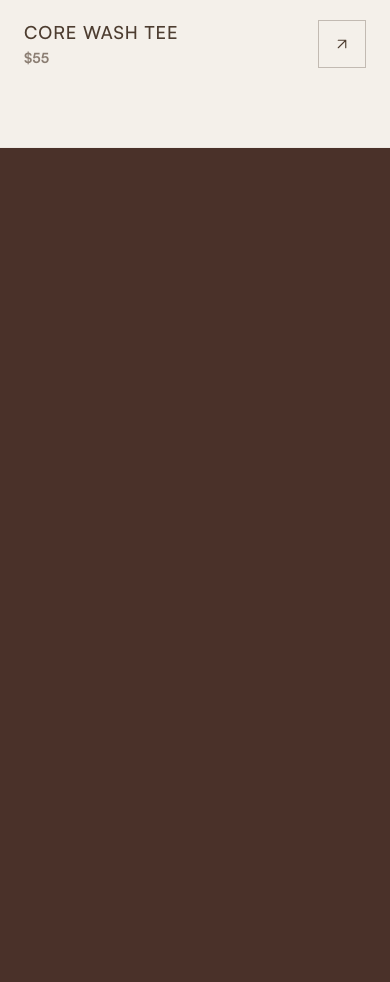
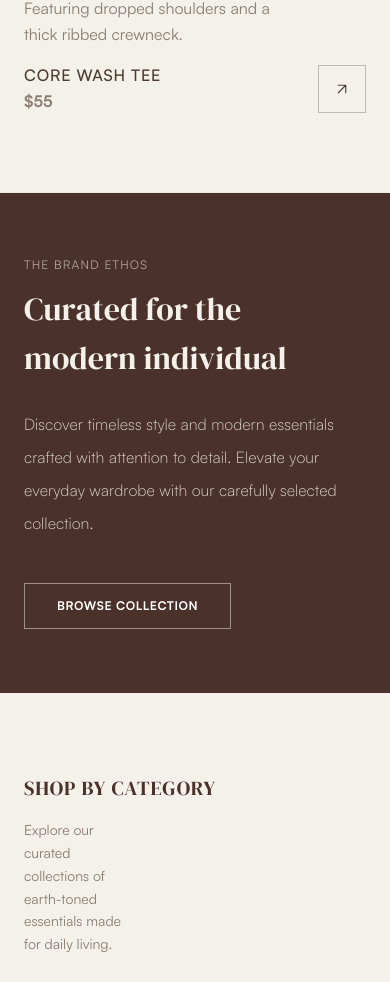
Before and after one commit to jeff-nwadi/prince_closet, a Next.js app: page / in a window 390 px wide. Shown: the part 1015-1997 px from the top of the page. Built offline with nearby package versions, Linux system fonts and the light colour scheme.

Commit message:
feat: implement landing page components including hero carousel, about section, and layout navigation

```diff
--- a/app/page.tsx
+++ b/app/page.tsx
@@ -3,6 +3,7 @@
 import { useEffect } from 'react';
 import Hero from '@/components/landingpage/hero/Hero';
 import About from '@/components/landingpage/about/About';
+import Category from '@/components/landingpage/category/Category';
 
 export default function Home() {
   useEffect(() => {
@@ -44,6 +45,7 @@ export default function Home() {
     <main className="w-full min-h-screen bg-[#f4f0ea]">
       <Hero />
       <About/>
+      <Category />
     </main>
   );
 }
--- a/components/landingpage/Header/Navbar.tsx
+++ b/components/landingpage/Header/Navbar.tsx
@@ -1,6 +1,6 @@
 'use client';
 import Link from 'next/link';
-import { useState } from 'react';
+import { useState, useEffect } from 'react';
 import { motion, AnimatePresence } from 'framer-motion';
 import { useTranslation } from 'react-i18next';
 import '@/i18n';
@@ -11,10 +11,21 @@ import Nav from './Nav/Nav';
 export default function Header() {
 
     const [isActive, setIsActive] = useState(false);
+    const [isScrolled, setIsScrolled] = useState(false);
     const { t } = useTranslation();
 
+    useEffect(() => {
+        const handleScroll = () => {
+            setIsScrolled(window.scrollY > 20);
+        };
+        // Run once on mount in case the page is already scrolled
+        handleScroll();
+        window.addEventListener('scroll', handleScroll);
+        return () => window.removeEventListener('scroll', handleScroll);
+    }, []);
+
     return (
-        <div className="fixed w-full box-border bg-[#f4f0ea] p-[20px] sm:p-[30px] z-50">
+        <div className={`fixed w-full box-border bg-[#f4f0ea] py-8 px-3 lg:px-16 z-50 border-b transition-colors duration-300 ${isScrolled ? 'border-[#4A3129]' : 'border-transparent'}`}>
             <div className="flex justify-center text-[12px] sm:text-[15px] font-normal relative">
                 <Link href="/" className="absolute left-0 no-underline text-[#4A3129] heading text-[18px] md:text-[24px]">{t('brandName')}</Link>
                 <div onClick={() => {setIsActive(!isActive)}} className="flex items-center justify-center gap-2 cursor-pointer">
--- a/components/landingpage/about/About.tsx
+++ b/components/landingpage/about/About.tsx
@@ -2,25 +2,35 @@
 import SplitText from '@/components/animation/SplitText'
 import { useInView } from '@/hooks/useInView'
 import Link from 'next/link'
-import { useRef } from 'react'
+import { useRef, useState, useEffect } from 'react'
 
 const About = () => {
   const ref = useRef<HTMLDivElement>(null)
   const { isInView, onAnimationComplete } = useInView(ref, {
     margin: '-100px',
   })
+  const [isDesktop, setIsDesktop] = useState(false)
+
+  useEffect(() => {
+    const handleResize = () => {
+      setIsDesktop(window.innerWidth >= 1024)
+    }
+    handleResize()
+    window.addEventListener('resize', handleResize)
+    return () => window.removeEventListener('resize', handleResize)
+  }, [])
 
   return (
     <div
       ref={ref}
       data-scroll-section
-      className="w-full grid grid-cols-1 lg:grid-cols-2 gap-8 lg:gap-24 py-20 lg:py-48 px-6 lg:px-16 overflow-hidden bg-[#4A3129] items-center"
+      className="w-full grid grid-cols-1 lg:grid-cols-2 gap-8 lg:gap-24 py-16 lg:py-48 px-6 lg:px-16 overflow-hidden bg-[#4A3129] items-center"
     >
-      {/* Video Container with Locomotive Scroll Parallax */}
+      {/* Video Container - Parallax only on Desktop */}
       <div
-        data-scroll
-        data-scroll-speed="1.2"
-        className="w-full relative aspect-[4/5] lg:aspect-[3/4] overflow-hidden bg-[#38231c] rounded-sm group border border-[#f4f1eb]/10"
+        data-scroll={isDesktop ? "true" : undefined}
+        data-scroll-speed={isDesktop ? "1.2" : undefined}
+        className="w-full relative aspect-[4/5] lg:aspect-[3/4] overflow-hidden bg-[#38231c] hidden md:flex rounded-sm group border border-[#f4f1eb]/10"
       >
         <video
           className="w-full h-full object-cover opacity-95 transition-transform duration-700 ease-out group-hover:scale-105"
@@ -34,13 +44,13 @@ const About = () => {
         <div className="absolute inset-0 bg-[#4A3129]/10 pointer-events-none" />
       </div>
 
-      {/* Text Container with complementary Locomotive Scroll Parallax */}
+      {/* Text Container - Parallax only on Desktop */}
       <div
-        data-scroll
-        data-scroll-speed="0.6"
+        data-scroll={isDesktop ? "true" : undefined}
+        data-scroll-speed={isDesktop ? "0.6" : undefined}
         className="z-10 flex flex-col justify-center"
       >
-        <div className="mb-8 lg:mb-12 text-left">
+        <div className="mb-6 lg:mb-12 text-left">
           <span className="text-xs uppercase tracking-widest text-[#f4f1eb]/60 font-mono mb-4 lg:mb-6 block">
             The Brand Ethos
           </span>
--- /dev/null
+++ b/components/landingpage/category/Category.tsx
@@ -0,0 +1,139 @@
+'use client'
+import React, { useRef } from 'react'
+import Image from 'next/image'
+import { motion } from 'framer-motion'
+import { useInView } from '@/hooks/useInView'
+
+const categoryImages = [
+  { id: 1, title: "Tees", image: "/images/tees.png", description: "Heavyweight organic cotton staples.", isSpecial: false },
+  { id: 2, title: "Bottoms", image: "/images/img_2.png", description: "Utility cuts built for movement.", isSpecial: false },
+  { id: 3, title: "Outerwear", image: "/images/img_3.png", description: "Heavyweight layerables for changing seasons.", isSpecial: false },
+  { id: 4, title: "Headwear", image: "/images/cap.png", description: "Structured profiles and classic caps.", isSpecial: false },
+  { id: 5, title: "New Arrivals", image: "/images/img_5.png", description: "The latest seasonal drops.", isSpecial: false },
+  { id: 6, title: "Shop All", image: "", description: "Explore the full collection.", isSpecial: true }
+]
+
+const EASE: [number, number, number, number] = [0.22, 1, 0.36, 1]
+
+const fadeUp = {
+  hidden: { opacity: 0, y: 40 },
+  visible: (delay: number = 0) => ({
+    opacity: 1,
+    y: 0,
+    transition: {
+      duration: 0.8,
+      delay,
+      ease: EASE,
+    },
+  }),
+}
+
+const Category = () => {
+  const ref = useRef<HTMLDivElement>(null)
+  const { isInView } = useInView(ref, { margin: '-80px' })
+
+  return (
+    <div ref={ref} data-scroll-section className='py-20 lg:py-32 px-6 lg:px-16 bg-[#f4f0ea]'>
+      {/* Title block with entrance animation */}
+      <div className="mb-16 lg:mb-24">
+        <motion.h2
+          className='heading text-[20px] md:text-[30px] text-[#4A3129] mb-4 uppercase tracking-wider'
+          variants={fadeUp}
+          initial="hidden"
+          animate={isInView ? "visible" : "hidden"}
+          custom={0}
+        >
+          Shop by category
+        </motion.h2>
+        <motion.h3
+          className='body-text w-[30%] text-sm sm:text-base md:text-lg text-[#8a7d72] max-w-md font-mono leading-relaxed'
+          variants={fadeUp}
+          initial="hidden"
+          animate={isInView ? "visible" : "hidden"}
+          custom={0.15}
+        >
+          Explore our curated collections of earth-toned essentials made for daily living.
+        </motion.h3>
+      </div>
+
+      {/* Grid container — staggered card entrance */}
+      <div className='grid grid-cols-1 md:grid-cols-2 lg:grid-cols-3 gap-8 lg:gap-10'>
+        {categoryImages.map((item, index) => (
+          <motion.div
+            key={item.id}
+            className='w-full flex flex-col group cursor-pointer overflow-hidden border border-[#4A3129]/5 bg-[#e8e3d9]'
+            variants={fadeUp}
+            initial="hidden"
+            animate={isInView ? "visible" : "hidden"}
+            custom={0.1 + index * 0.1}
+          >
+            {/* Card Content (Image or Special Block) */}
+            <div className="relative w-full aspect-[4/5] overflow-hidden flex">
+              {item.isSpecial ? (
+                // Special 6th Card ("Shop All") split layout
+                <div className="w-full h-full flex bg-[#8c7e73]">
+                  {/* Left cream stripe */}
+                  <div className="w-12 lg:w-14 h-full bg-[#e2dbcd]" />
+                  {/* Right description block */}
+                  <div className="flex-1 h-full flex flex-col justify-center items-start p-8 lg:p-10 text-left">
+                    <p className="text-[#f4f1eb] text-sm sm:text-base lg:text-lg font-light leading-relaxed max-w-[220px] font-mono opacity-90 transition-transform duration-500 group-hover:translate-x-1">
+                      Explore the full catalog of modern essentials
+                    </p>
+                  </div>
+                </div>
+              ) : (
+                // Standard Image Card with hover zoom
+                <div className="w-full h-full relative bg-[#e2dbcd]/50">
+                  <Image
+                    src={item.image}
+                    alt={item.title}
+                    fill
+                    className='object-cover transition-transform duration-[800ms] ease-[cubic-bezier(0.22,1,0.36,1)] group-hover:scale-105'
+                    sizes="(max-width: 768px) 100vw, (max-width: 1024px) 50vw, 33vw"
+                  />
+                  {/* Micro-overlay on hover */}
+                  <div className="absolute inset-0 bg-[#4A3129]/0 group-hover:bg-[#4A3129]/5 transition-colors duration-500 pointer-events-none" />
+                </div>
+              )}
+            </div>
+
+            {/* Footer Banner */}
+            <div className="bg-[#e2dbcd] px-6 py-5 flex items-center justify-between border-t border-[#4A3129]/10 transition-all duration-300 ease-out group-hover:bg-[#4A3129]">
+              <div className="flex flex-col justify-center text-left">
+                {/* Sliding/fading category description with subtle translation */}
+                {!item.isSpecial && (
+                  <p className="text-[16px] text-[#f4f0ea]/80 font-normal max-h-0 opacity-0 transform translate-y-1.5 group-hover:max-h-10 group-hover:opacity-100 group-hover:translate-y-0 group-hover:mb-1 transition-all duration-500 ease-[cubic-bezier(0.22,1,0.36,1)] overflow-hidden">
+                    {item.description}
+                  </p>
+                )}
+                <span className="text-lg md:text-[20px] text-[#4A3129] font-serif uppercase tracking-wider font-semibold transition-colors duration-300 group-hover:text-[#f4f0ea]">
+                  {item.title}
+                </span>
+              </div>
+              {/* Square Arrow Button with micro-interactions */}
+              <div className="w-10 h-10 md:w-12 md:h-12 border border-[#4A3129]/30 flex items-center justify-center bg-transparent text-[#4A3129] group-hover:bg-transparent group-hover:text-[#f4f0ea] group-hover:border-[#f4f0ea]/40 transition-all duration-[400ms] ease-out">
+                <svg
+                  width="14"
+                  height="14"
+                  viewBox="0 0 14 14"
+                  fill="none"
+                  className="transform group-hover:translate-x-0.5 group-hover:-translate-y-0.5 transition-transform duration-[400ms] ease-out"
+                >
+                  <path
+                    d="M1.5 12.5L12.5 1.5M12.5 1.5H3.5M12.5 1.5V10.5"
+                    stroke="currentColor"
+                    strokeWidth="1.5"
+                    strokeLinecap="round"
+                    strokeLinejoin="round"
+                  />
+                </svg>
+              </div>
+            </div>
+          </motion.div>
+        ))}
+      </div>
+    </div>
+  )
+}
+
+export default Category
--- a/components/landingpage/hero/Hero.tsx
+++ b/components/landingpage/hero/Hero.tsx
@@ -351,14 +351,14 @@ export default function Hero() {
                 exit={{ opacity: 0, y: -15 }}
                 transition={{ duration: 0.4, ease: [0.16, 1, 0.3, 1] }}
               >
-                <p className="text-xs sm:text-sm text-[#8a7d72] font-light leading-relaxed min-h-[50px]">
+                <p className="sm:text-[16px] text-[#8a7d72] font-[400] leading-relaxed min-h-[50px]">
                   {outfits[activeIndex]?.description}
                 </p>
                 <div className="mt-4 flex flex-col">
-                  <h3 className="text-lg md:text-xl font-medium text-[#4d3d30] uppercase tracking-wider font-sans">
+                  <h3 className="text-[16px] text-[#4d3d30] uppercase tracking-wider font-medium">
                     {outfits[activeIndex]?.title}
                   </h3>
-                  <span className="text-sm font-semibold text-[#8a7d72] mt-0.5">
+                  <span className="text-[16px] font-semibold text-[#8a7d72] mt-0.5">
                     {outfits[activeIndex]?.price}
                   </span>
                 </div>
```
